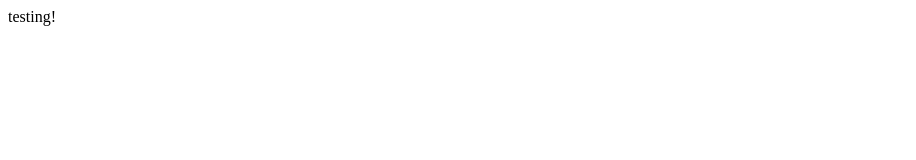
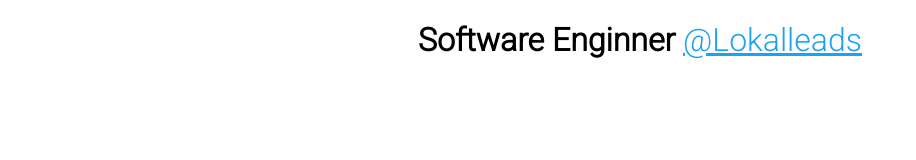
Before and after one commit to bogdanned/bogdanned.github.io, a plain HTML site: page index.html in a window 1280 px wide. Shown: the whole page, without its empty margins (0-916 px from the left). Drawn offline with Linux system fonts and the light colour scheme.

Commit message:
title and basic styles

```diff
--- /dev/null
+++ b/index.css
@@ -0,0 +1,18 @@
+h1, h2, h3, h4, h5, h6, span, li, p{
+  font-family: 'Roboto';
+}
+
+a{
+  color: #1da1f2;
+  font-weight: 100;
+}
+
+body{
+  font-family: 'Roboto';
+  text-align: center;
+}
+
+.container{
+  margin: auto;
+  max-width: 1024px;
+}
--- a/index.html
+++ b/index.html
@@ -1 +1,20 @@
-testing!
+<!DOCTYPE html>
+<html>
+<head>
+<title>Bogdan Nedelcu</title>
+</head>
+
+<link href="index.css" type="text/css" rel="stylesheet" />
+<link href="https://fonts.googleapis.com/css?family=Roboto:300" rel="stylesheet">
+
+<body>
+
+<div class="container">
+  <h1>Software Enginner <a href='http://www.lokalleads.com/en'>@Lokalleads</a></h1>
+</div>
+
+
+
+</body>
+
+</html>
```
